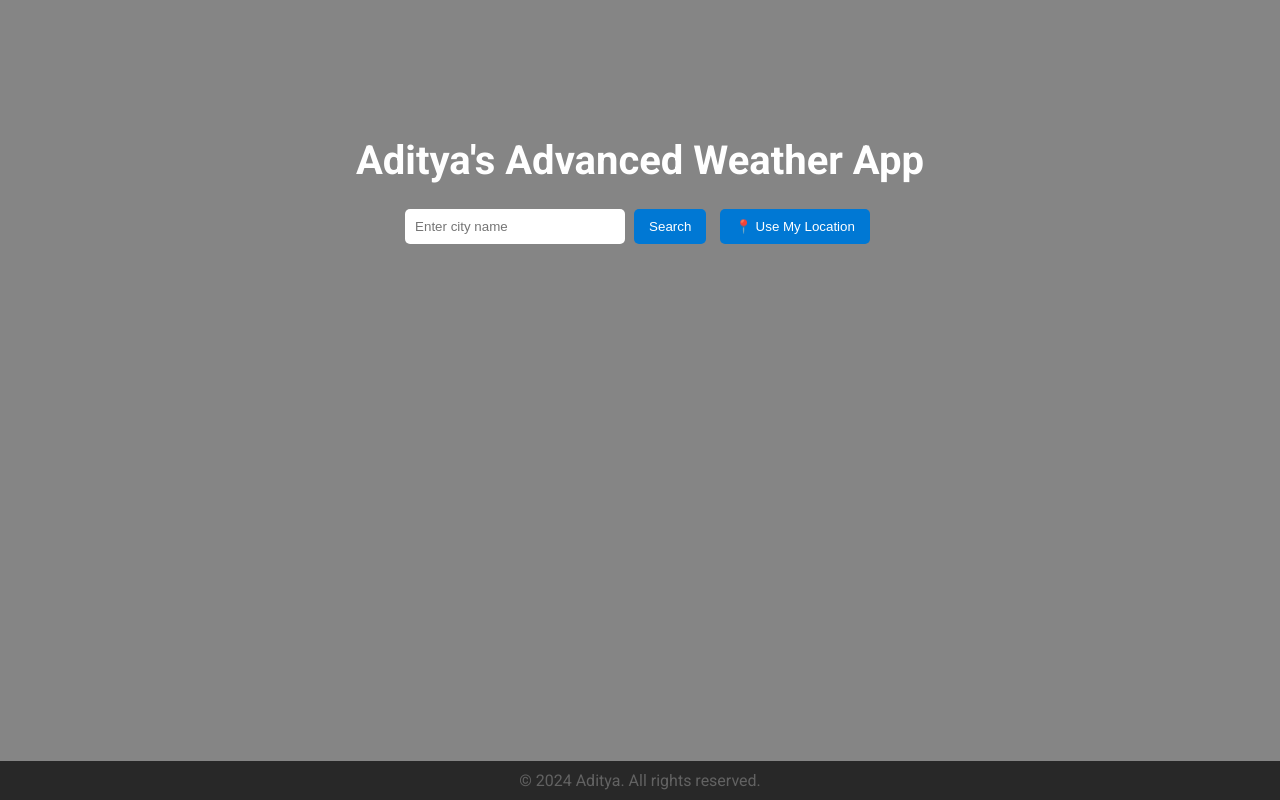
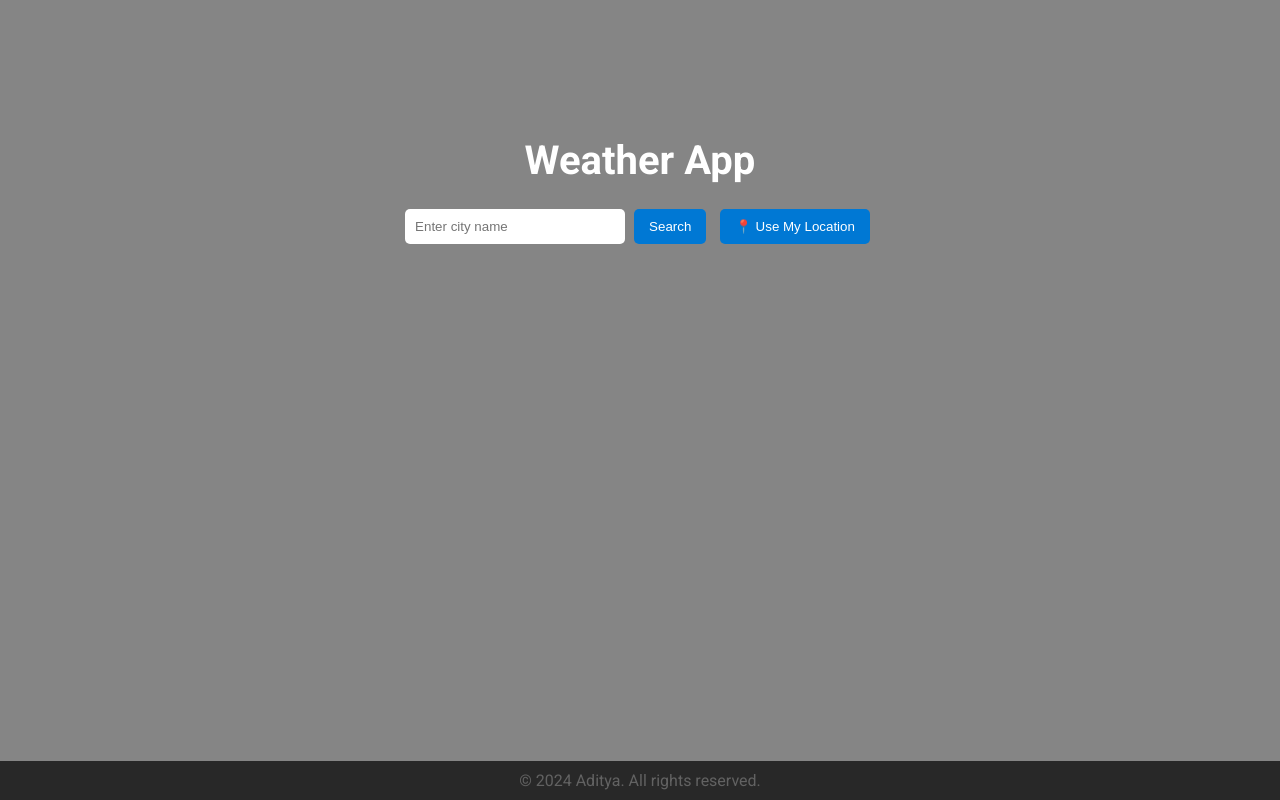
Before and after one commit to git-aditya950/Weather-App, a plain HTML site: page index.html in a window 1280 px wide. Drawn offline with Linux system fonts and the light colour scheme.

Commit message:
Update index.html

```diff
--- a/index.html
+++ b/index.html
@@ -3,14 +3,14 @@
 <head>
   <meta charset="UTF-8">
   <meta name="viewport" content="width=device-width, initial-scale=1.0">
-  <title>Weather App</title>
+  <title>𝕎𝕖𝕒𝕥𝕙𝕖𝕣 𝔸𝕡𝕡</title>
   <link rel="stylesheet" href="style.css">
   <link href="https://fonts.googleapis.com/css2?family=Roboto:wght@400;700&display=swap" rel="stylesheet">
 </head>
 <body>
   <div class="overlay">
     <div class="container">
-      <h1>Aditya's Advanced Weather App</h1>
+      <h1>Weather App</h1>
       <div class="search">
         <input type="text" id="city" placeholder="Enter city name">
         <button id="searchBtn">Search</button>
```
